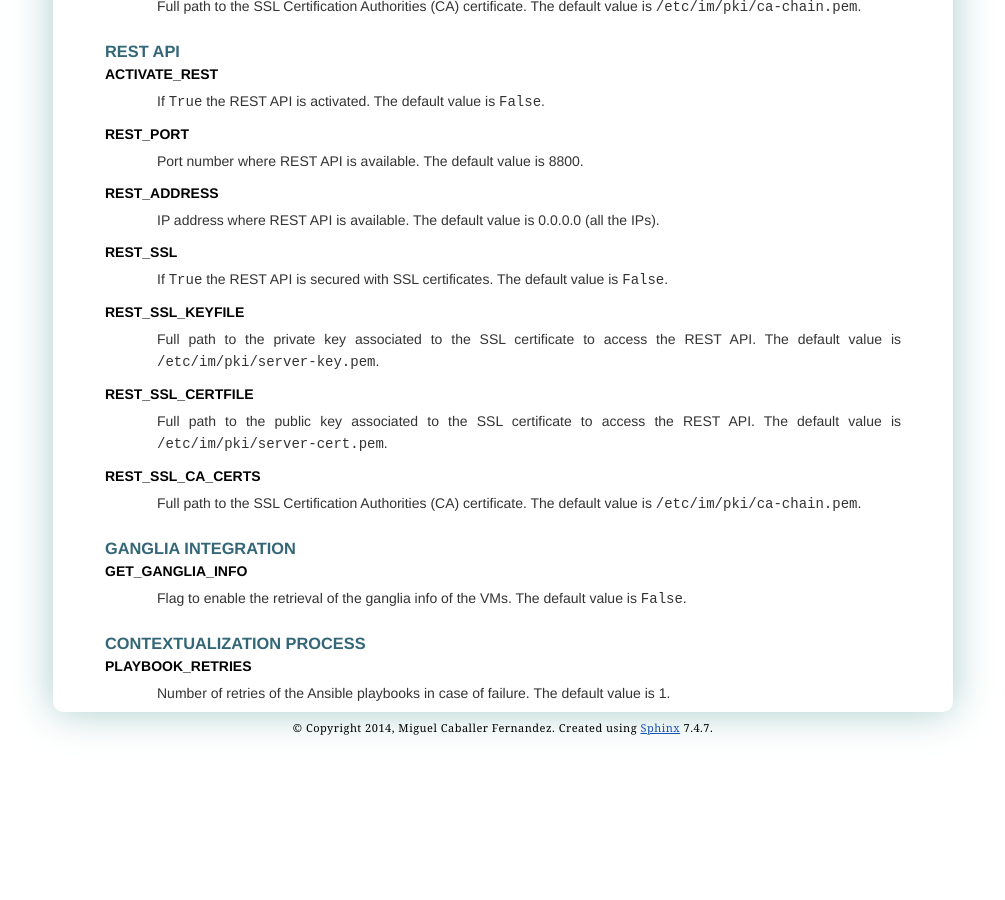
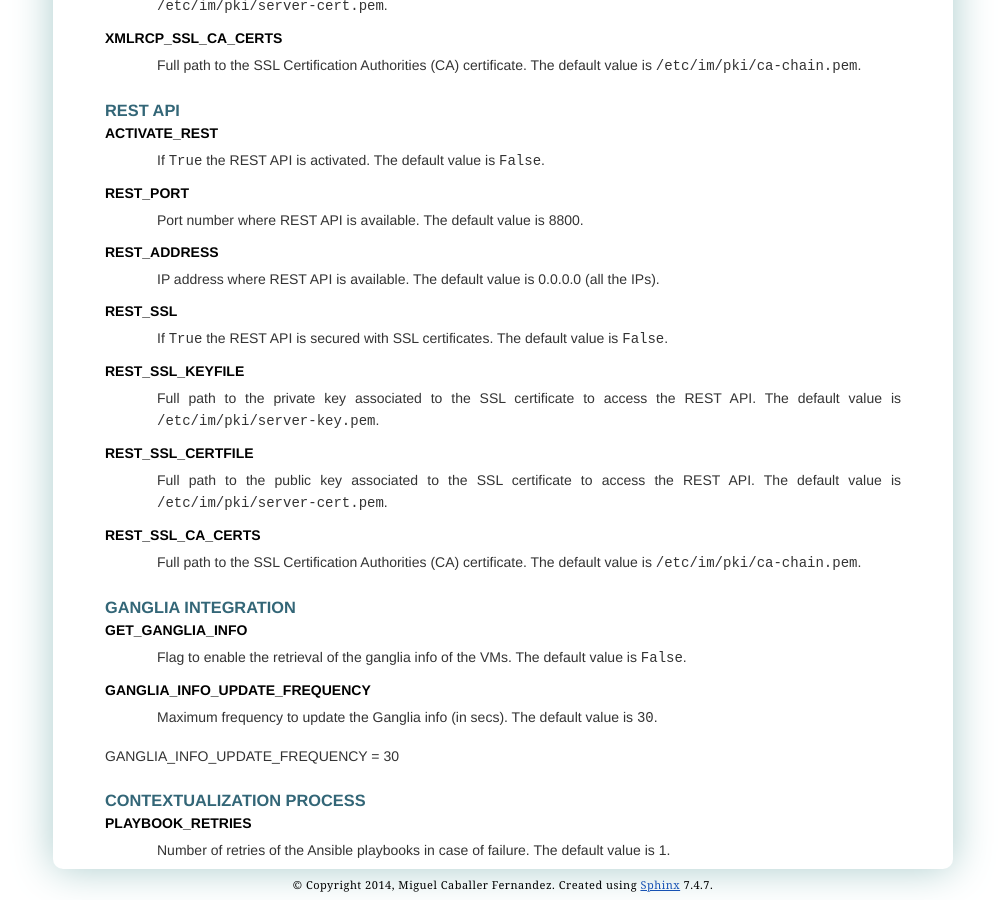
Before and after one commit to grycap/im, a Sphinx documentation site: the page built from doc/source/manual.rst, in a window 1280 px wide and 900 px high, scrolled down 4303 px. Shown: the whole window, without its empty margins (137-1142 px from the left). Built offline with Sphinx 7.4.7, drawn with Linux system fonts in a browser that asks for light colours; before the commit the page ends 5046 px from its top, so only the background shows below that; some of the changed text lies outside the part shown.

Commit message:
Code improvements

```diff
--- a/doc/source/manual.rst
+++ b/doc/source/manual.rst
@@ -167,6 +167,11 @@
    an error.
    The default value is 3.
 
+.. confval:: VM_INFO_UPDATE_FREQUENCY
+
+   Maximum frequency to update the VM info (in secs)
+   The default value is 10.
+
 .. confval:: WAIT_RUNNING_VM_TIMEOUT
 
    Timeout in seconds to get a virtual machine in running state.
@@ -328,6 +333,14 @@
    Flag to enable the retrieval of the ganglia info of the VMs.
    The default value is ``False``.
 
+.. confval:: GANGLIA_INFO_UPDATE_FREQUENCY
+
+   Maximum frequency to update the Ganglia info (in secs).
+   The default value is ``30``.
+
+
+GANGLIA_INFO_UPDATE_FREQUENCY = 30
+
 
 CONTEXTUALIZATION PROCESS
 ^^^^^^^^^^^^^^^^^^^^^^^^^
```
Also changed, not shown: 3 other files.
